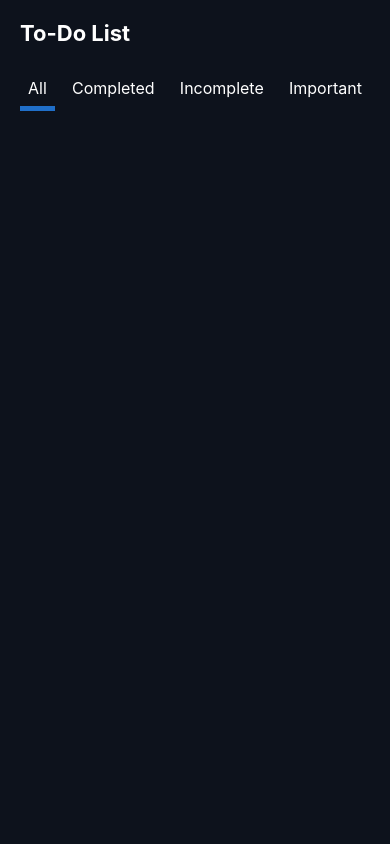
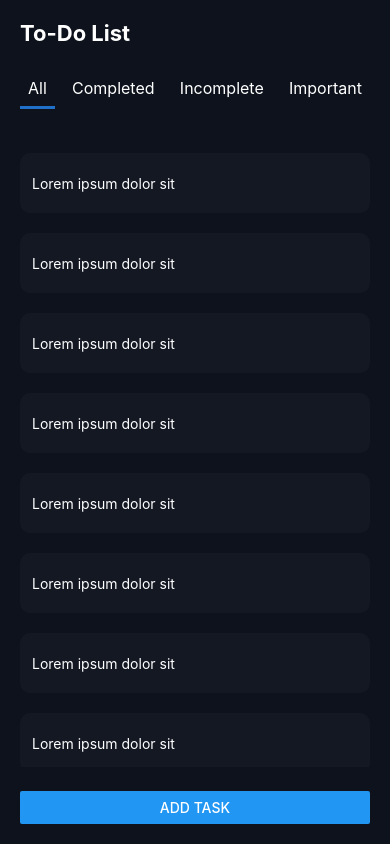
Before and after one commit to emmanuel-ademuyiwa/TodoApp, a React Native app: screen / in a window 390 px wide. Built offline with nearby package versions, Linux system fonts and the light colour scheme.

Commit message:
Todo and Todos component created:

```diff
--- a/App.tsx
+++ b/App.tsx
@@ -1,6 +1,14 @@
-import { StyleSheet, Text, View, SafeAreaView, StatusBar } from "react-native";
+import {
+  StyleSheet,
+  Text,
+  View,
+  SafeAreaView,
+  StatusBar,
+  Button,
+} from "react-native";
 import AddTask from "./Components/AddTask/AddTask";
 import TitleBar from "./Components/TitleBar/TitleBar";
+import ToDos from "./Components/ToDos/ToDos";
 
 export default function App() {
   return (
@@ -9,6 +17,8 @@ export default function App() {
       <View style={styles.container}>
         <Text style={styles.text}>To-Do List</Text>
         <TitleBar />
+        <ToDos />
+        <Button title="Add Task" />
       </View>
     </SafeAreaView>
   );
--- a/Components/TitleBar/TitleBar.tsx
+++ b/Components/TitleBar/TitleBar.tsx
@@ -47,7 +47,7 @@ const styles = StyleSheet.create({
     padding: 8,
   },
   activeText: {
-    borderBottomWidth: 5,
+    borderBottomWidth: 3,
     borderBottomColor: "#206fc9",
   },
 });
--- /dev/null
+++ b/Components/ToDos/ToDos.tsx
@@ -0,0 +1,33 @@
+import { ScrollView, StyleSheet, Text, View } from "react-native";
+import React from "react";
+import Todo from "../Todo/Todo";
+
+const ToDos = () => {
+  return (
+    <ScrollView
+      showsVerticalScrollIndicator={false}
+      contentContainerStyle={styles.container}
+    >
+      <Todo />
+      <Todo />
+      <Todo />
+      <Todo />
+      <Todo />
+      <Todo />
+      <Todo />
+      <Todo />
+      <Todo />
+      <Todo />
+    </ScrollView>
+  );
+};
+
+export default ToDos;
+
+const styles = StyleSheet.create({
+  container: {
+    gap: 20,
+    // height: "50%",
+    paddingVertical: 20,
+  },
+});
--- /dev/null
+++ b/Components/Todo/Todo.tsx
@@ -0,0 +1,25 @@
+import { StyleSheet, Text, View } from "react-native";
+import React from "react";
+
+const Todo = () => {
+  return (
+    <View style={styles.container}>
+      <Text style={styles.text}>Lorem ipsum dolor sit</Text>
+    </View>
+  );
+};
+
+export default Todo;
+
+const styles = StyleSheet.create({
+  container: {
+    backgroundColor: "#1d222f6e",
+    height: 60,
+    padding: 12,
+    justifyContent: "center",
+    borderRadius: 10,
+  },
+  text: {
+    color: "#fff",
+  },
+});
```
